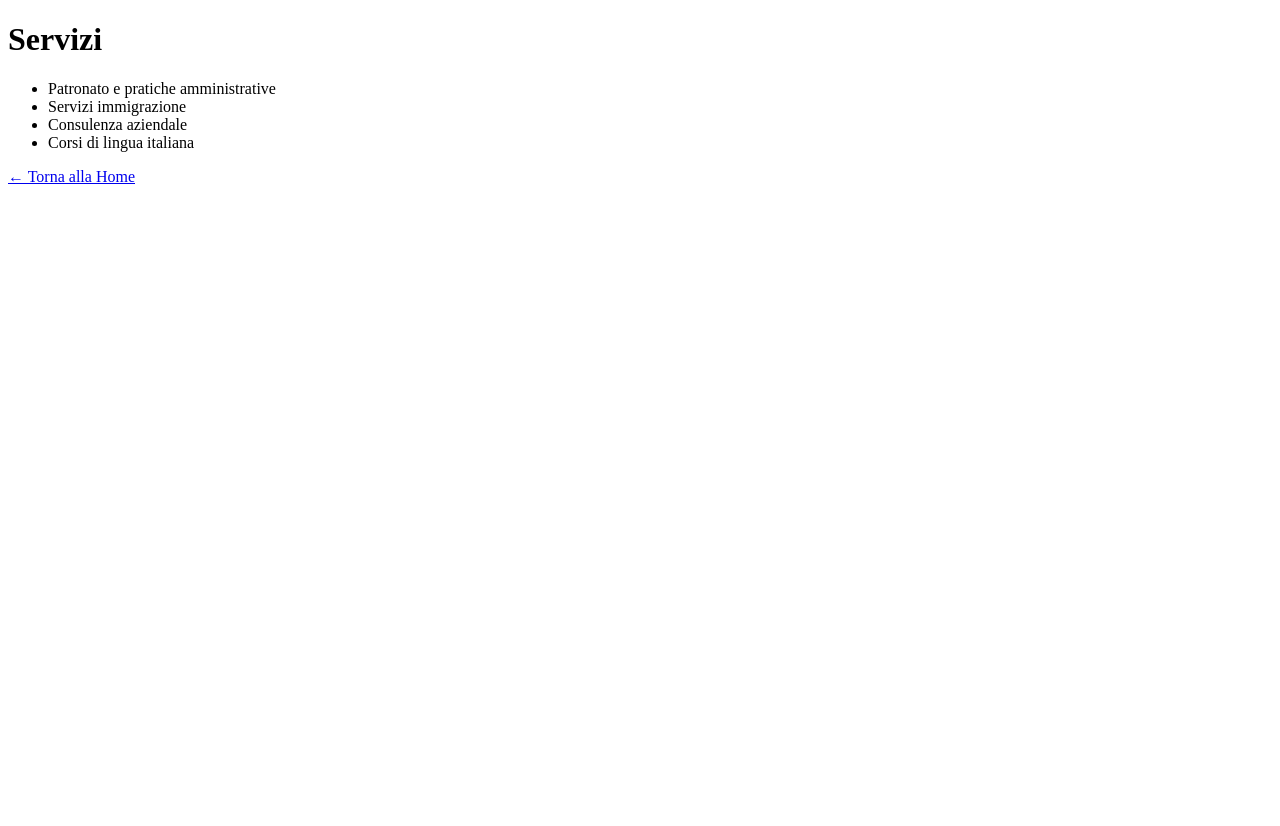
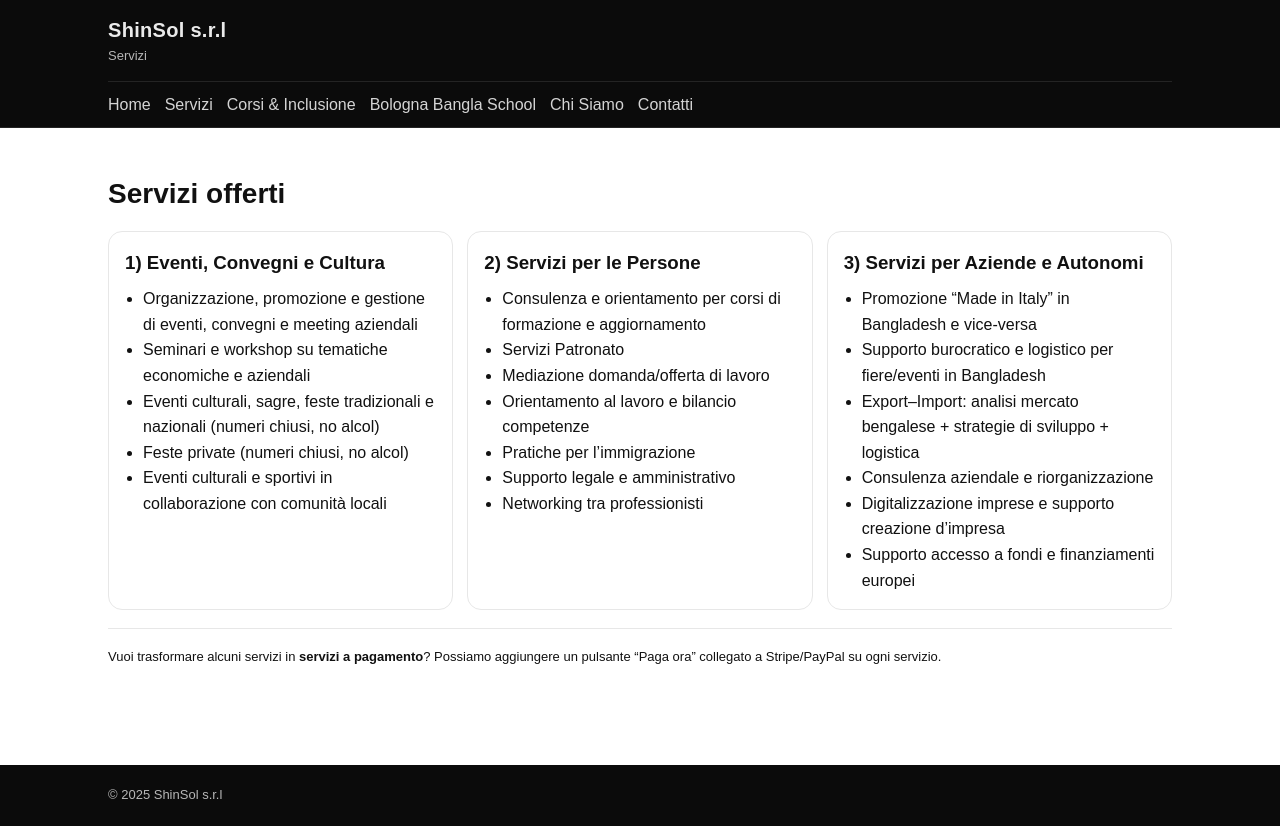
Before and after one commit to siamhuda/shinsol, a plain HTML site: page servizi.html in a window 1280 px wide. Before the commit the page ends 800 px from the top, so only its background shows below. Drawn offline with Linux system fonts and the light colour scheme.

Commit message:
Update servizi.html

```diff
--- a/servizi.html
+++ b/servizi.html
@@ -1,21 +1,84 @@
 <!DOCTYPE html>
 <html lang="it">
 <head>
-  <meta charset="UTF-8">
+  <meta charset="UTF-8" />
   <title>Servizi – ShinSol</title>
+  <meta name="viewport" content="width=device-width, initial-scale=1.0" />
+  <link rel="stylesheet" href="style.css" />
 </head>
 <body>
+<div class="topbar">
+  <div class="container">
+    <div class="brand">
+      <div>
+        <div class="name">ShinSol s.r.l</div>
+        <div class="tag">Servizi</div>
+      </div>
+    </div>
+    <div class="nav">
+      <a href="index.html">Home</a>
+      <a href="servizi.html">Servizi</a>
+      <a href="corsi.html">Corsi & Inclusione</a>
+      <a href="scuola.html">Bologna Bangla School</a>
+      <a href="chi-siamo.html">Chi Siamo</a>
+      <a href="contatti.html">Contatti</a>
+    </div>
+  </div>
+</div>
 
-<h1>Servizi</h1>
+<section class="section">
+  <div class="container">
+    <h2>Servizi offerti</h2>
 
-<ul>
-  <li>Patronato e pratiche amministrative</li>
-  <li>Servizi immigrazione</li>
-  <li>Consulenza aziendale</li>
-  <li>Corsi di lingua italiana</li>
-</ul>
+    <div class="grid">
+      <div class="card">
+        <h3>1) Eventi, Convegni e Cultura</h3>
+        <ul class="list">
+          <li>Organizzazione, promozione e gestione di eventi, convegni e meeting aziendali</li>
+          <li>Seminari e workshop su tematiche economiche e aziendali</li>
+          <li>Eventi culturali, sagre, feste tradizionali e nazionali (numeri chiusi, no alcol)</li>
+          <li>Feste private (numeri chiusi, no alcol)</li>
+          <li>Eventi culturali e sportivi in collaborazione con comunità locali</li>
+        </ul>
+      </div>
 
-<p><a href="index.html">← Torna alla Home</a></p>
+      <div class="card">
+        <h3>2) Servizi per le Persone</h3>
+        <ul class="list">
+          <li>Consulenza e orientamento per corsi di formazione e aggiornamento</li>
+          <li>Servizi Patronato</li>
+          <li>Mediazione domanda/offerta di lavoro</li>
+          <li>Orientamento al lavoro e bilancio competenze</li>
+          <li>Pratiche per l’immigrazione</li>
+          <li>Supporto legale e amministrativo</li>
+          <li>Networking tra professionisti</li>
+        </ul>
+      </div>
 
+      <div class="card">
+        <h3>3) Servizi per Aziende e Autonomi</h3>
+        <ul class="list">
+          <li>Promozione “Made in Italy” in Bangladesh e vice-versa</li>
+          <li>Supporto burocratico e logistico per fiere/eventi in Bangladesh</li>
+          <li>Export–Import: analisi mercato bengalese + strategie di sviluppo + logistica</li>
+          <li>Consulenza aziendale e riorganizzazione</li>
+          <li>Digitalizzazione imprese e supporto creazione d’impresa</li>
+          <li>Supporto accesso a fondi e finanziamenti europei</li>
+        </ul>
+      </div>
+    </div>
+
+    <hr class="hr" />
+
+    <p class="small">
+      Vuoi trasformare alcuni servizi in <strong>servizi a pagamento</strong>? Possiamo aggiungere un pulsante “Paga ora”
+      collegato a Stripe/PayPal su ogni servizio.
+    </p>
+  </div>
+</section>
+
+<footer class="footer">
+  <div class="container small">© 2025 ShinSol s.r.l</div>
+</footer>
 </body>
 </html>
```
